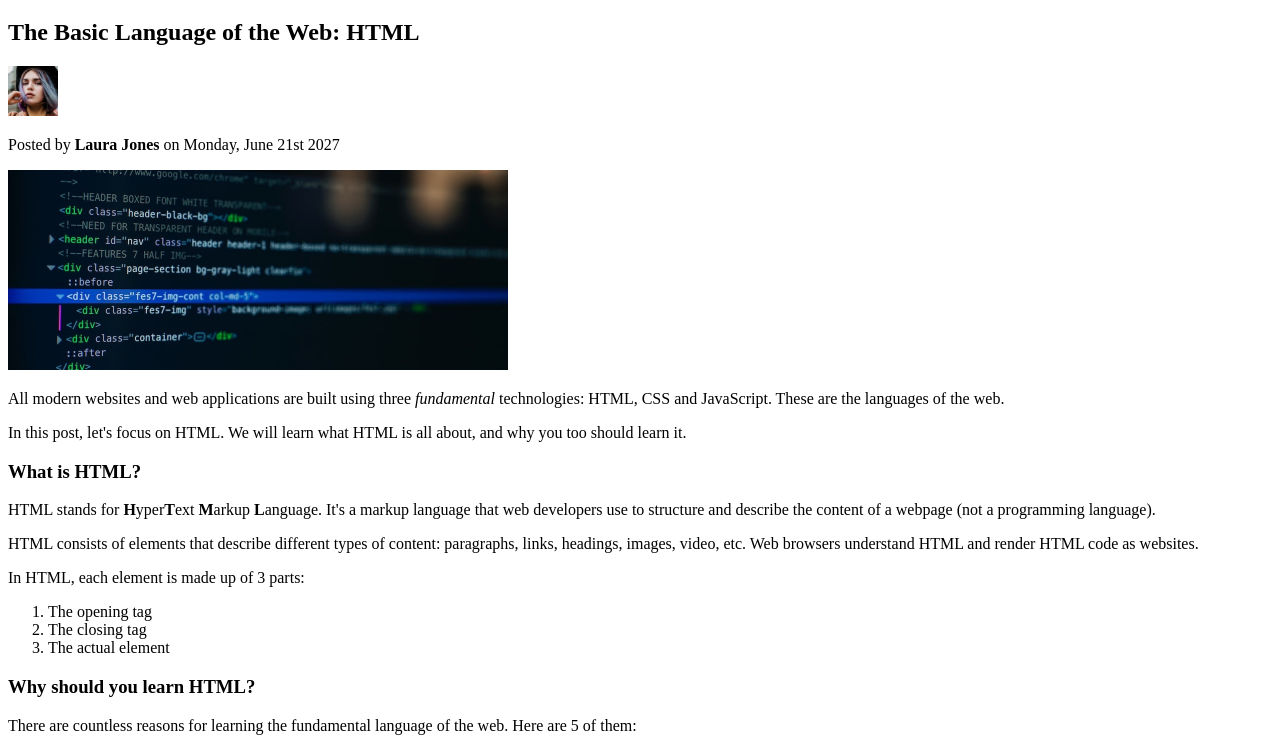
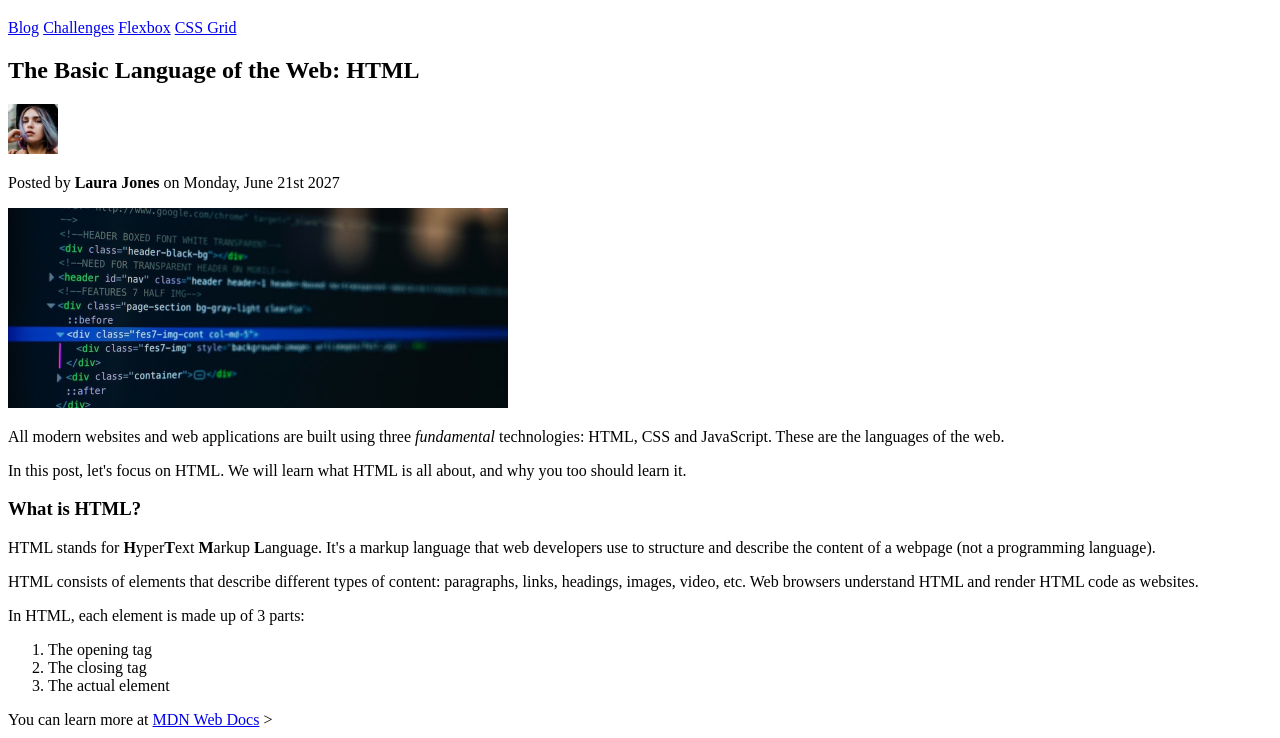
Before and after one commit to hjbaek91/learn-html_css, a plain HTML site: page 02-HTML-Fundamentals/index.html in a window 1280 px wide. Shown: the part 62-800 px from the top of the page. Drawn offline with Linux system fonts and the light colour scheme.

Commit message:
Hyperlinks

```diff
--- a/02-HTML-Fundamentals/index.html
+++ b/02-HTML-Fundamentals/index.html
@@ -18,6 +18,12 @@
 
     <!-- It is recommended to only have one 'h1' heading per page -->
     <h1>📘 The Code Magazine</h1>
+
+    <!-- The '#' symbol is for links that do not go anywhere (placeholder link) -->
+    <a href="blog.html">Blog</a>
+    <a href="#">Challenges</a>
+    <a href="#">Flexbox</a>
+    <a href="#">CSS Grid</a>
 
     <h2>The Basic Language of the Web: HTML</h2>
 
@@ -68,6 +74,16 @@
       <li>The actual element</li>
     </ol>
 
+    <p>
+      You can learn more at
+      <a
+        href="https://developer.mozilla.org/en-US/docs/Web/HTML"
+        target="_blank"
+        >MDN Web Docs</a
+      >
+      ><!-- Use target="_blank" to make the link open a new tab -->
+    </p>
+
     <h3>Why should you learn HTML?</h3>
 
     <p>
```
Also changed, not shown: 02-HTML-Fundamentals/blog.html (added, +11 -0 lines).
